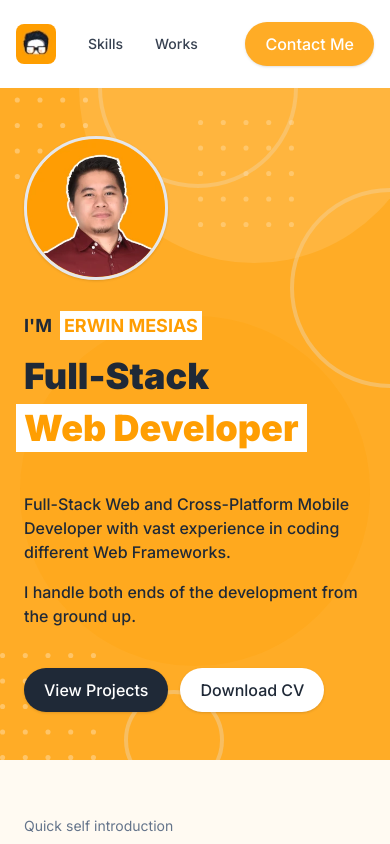
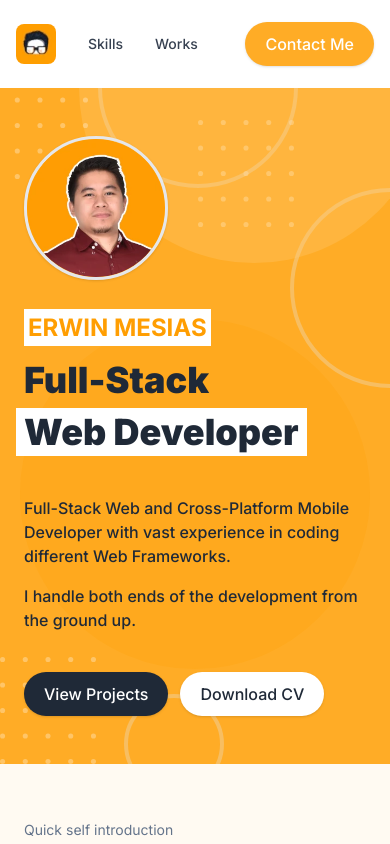
Before and after one commit to erwinmesi/v2.mesi.dev, a Next.js app: page / in a window 390 px wide. Shown: the top 844 px of the page. Built offline with nearby package versions, Linux system fonts and the light colour scheme.

Commit message:
home(hero): adjust text

```diff
--- a/app/components/HomeHero.tsx
+++ b/app/components/HomeHero.tsx
@@ -38,15 +38,14 @@ export default function HomeHero() {
                   />
                 </picture>
                 <p className="relative z-[1]">
-                  {"I'm"}
-                  <span className="ml-2 bg-white px-1 py-1 text-primary">
+                  <span className="bg-white px-1 py-1 text-primary text-2xl">
                     Erwin Mesias
                   </span>
                 </p>
               </div>
               <h1 className="text-4xl lg:text-5xl font-black inline-flex flex-col sm:flex-row sm:items-center gap-x-3 gap-y-2">
                 Full-Stack{' '}
-                <span className="bg-white text-primary px-2 py-1 -ml-2 sm:ml-0">
+                <span className="bg-white sm:text-primary px-2 py-1 -ml-2 sm:ml-0">
                   Web Developer
                 </span>
               </h1>
```
